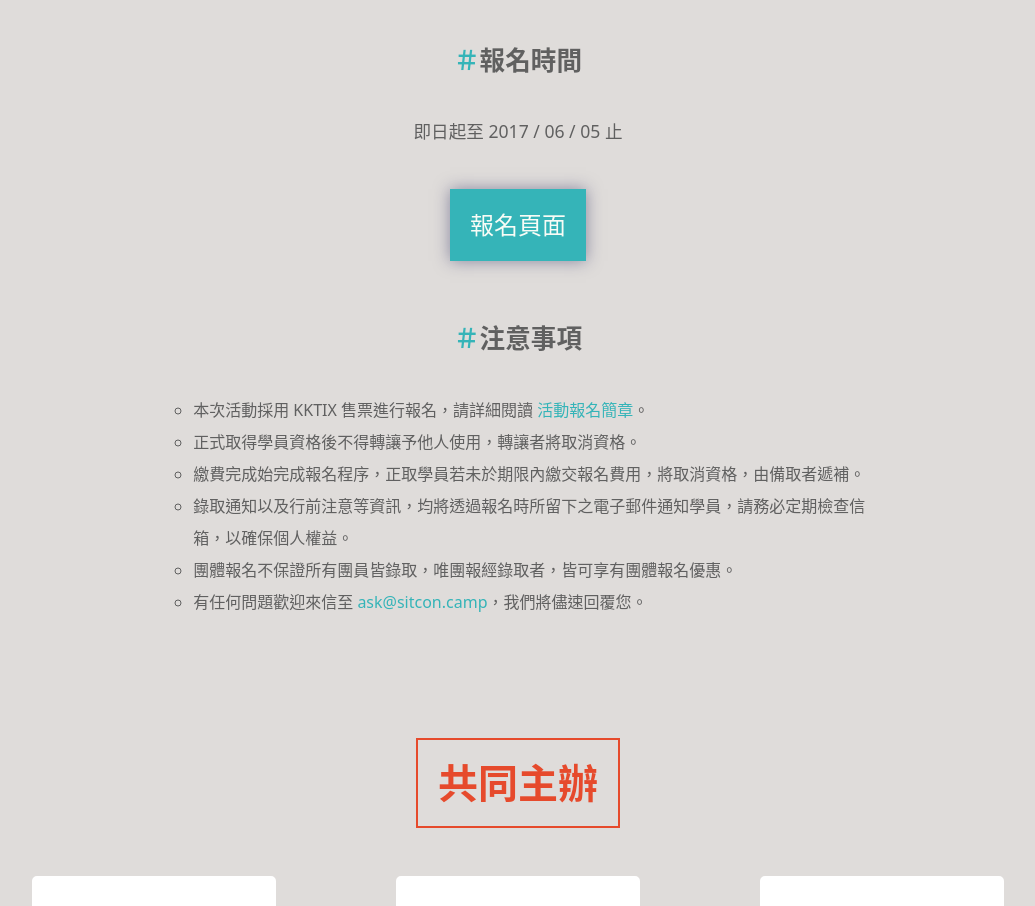
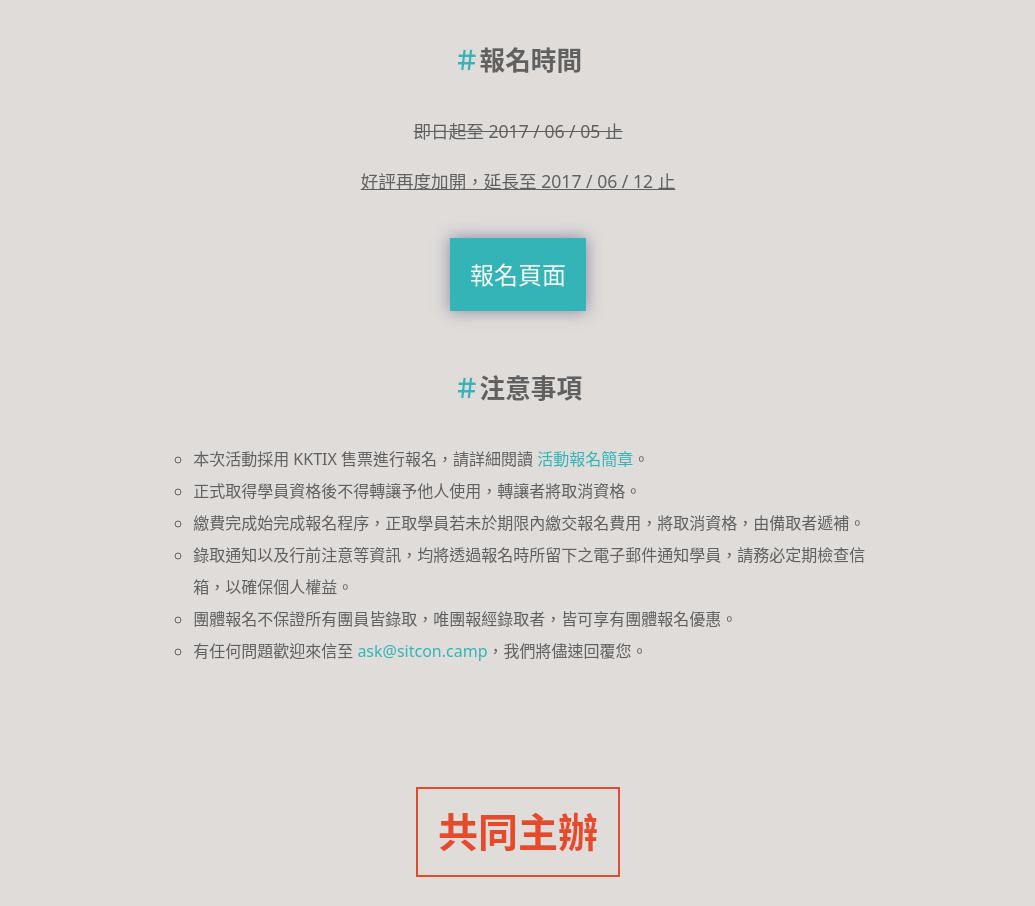
Before and after one commit to sitcon-tw/camp2017, a Vue app: page / in a window 1280 px wide. Shown: the part 5485-6391 px from the top of the page, without its empty margins (122-1157 px from the left). Built offline with nearby package versions, Linux system fonts and the light colour scheme.

Commit message:
Update registration deadline

```diff
--- a/src/components/Registration.vue
+++ b/src/components/Registration.vue
@@ -15,7 +15,8 @@
         <li>另設有補助名額，請詳閱 <a href="./assets/document/SITCON_camp_2017_Registration_fee_reduction.pdf" target="_blank">補助辦法</a>。</li>
       </ul>
       <h2 class="subtitle">報名時間</h2>
-      <p class="info center">即日起至 2017 / 06 / 05 止</p>
+      <p class="info center"><del>即日起至 2017 / 06 / 05 止</del></p>
+      <p class="info center"><ins>好評再度加開，延長至 2017 / 06 / 12 止</ins></p>
       <div class="center">
         <a href="https://sitcon.kktix.cc/events/sitcon-camp2017" target="_blank" class="button">報名頁面</a>
       </div>
```
